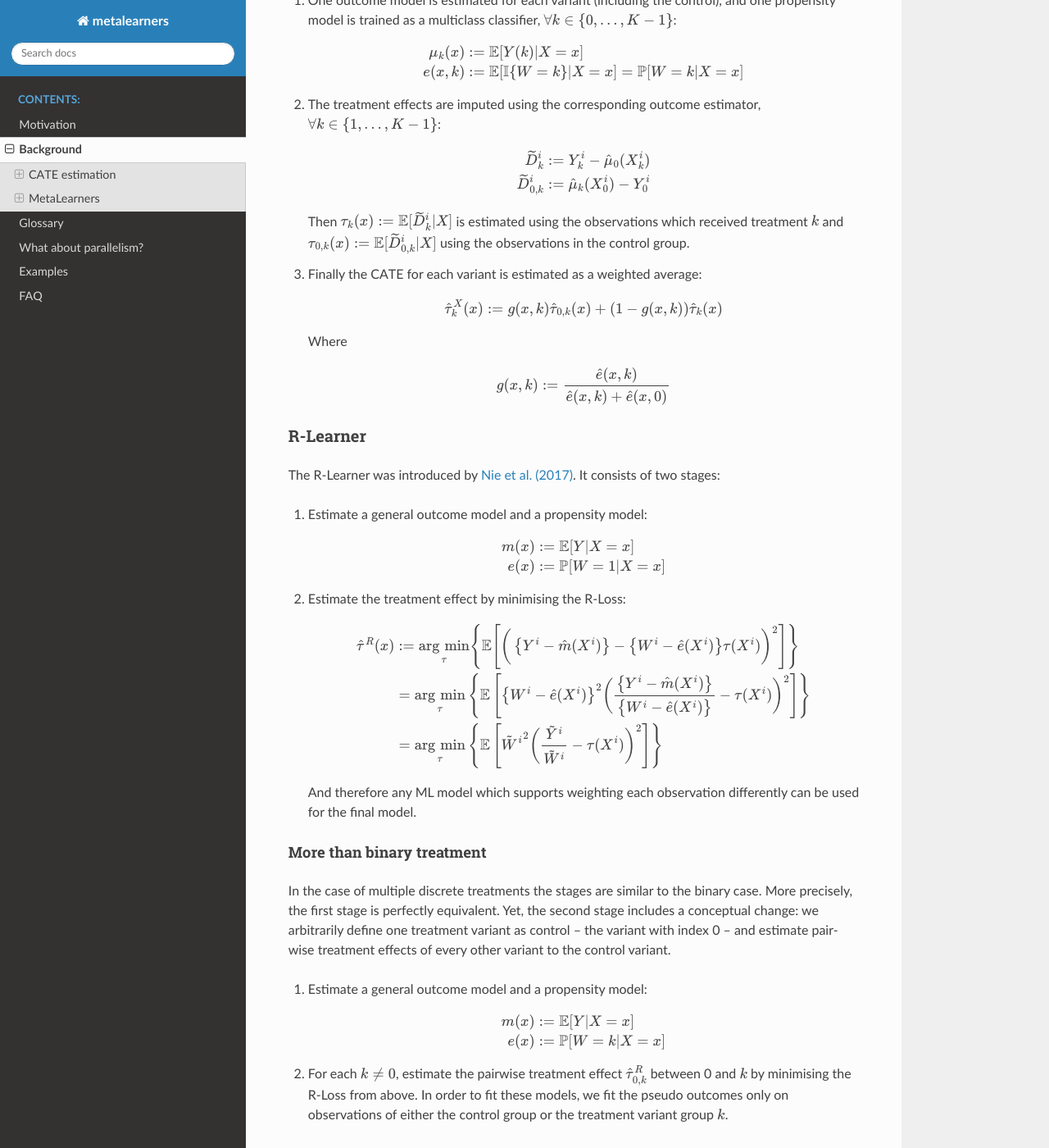
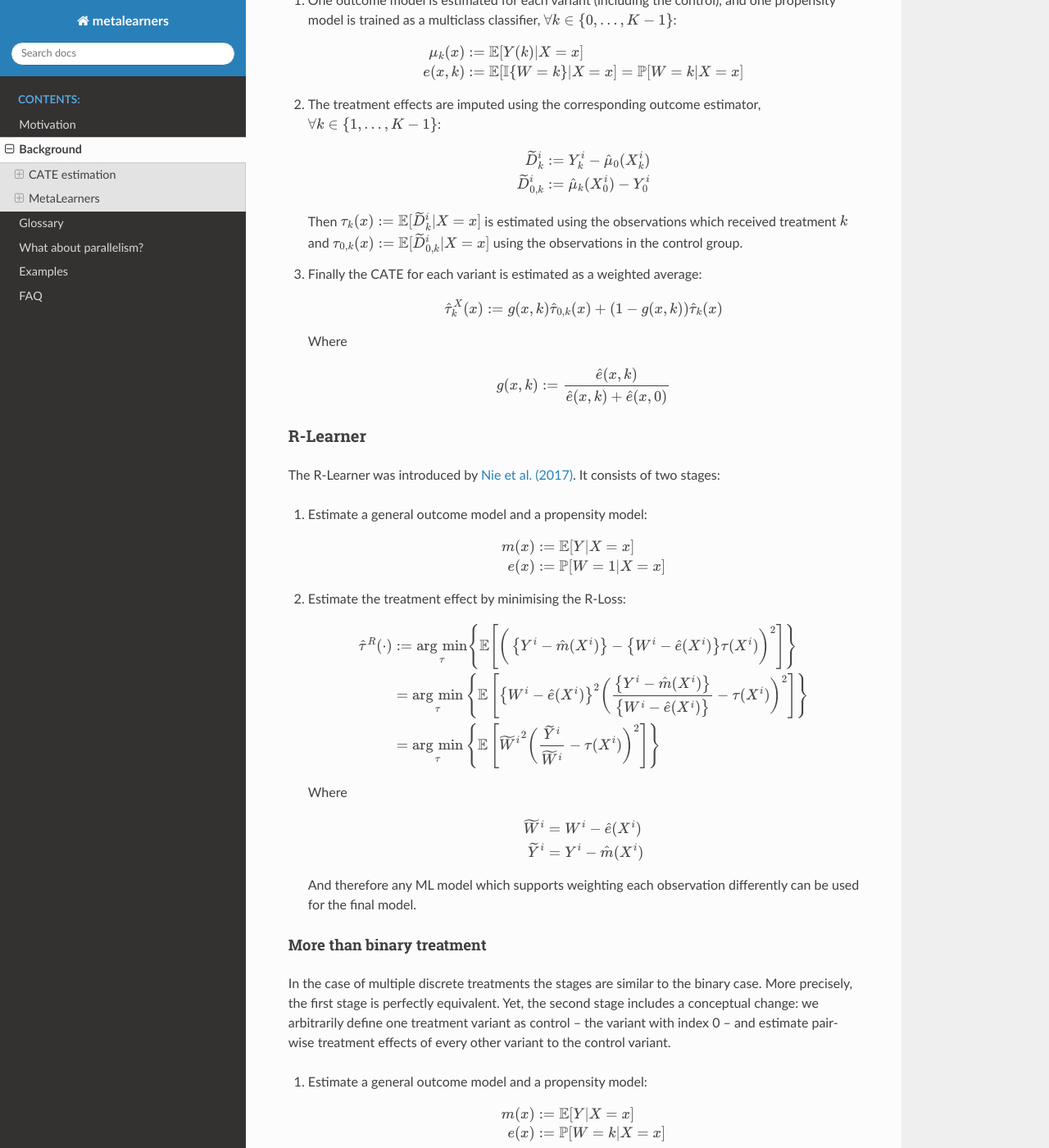
Before and after one commit to Quantco/metalearners, a Sphinx documentation site: the page built from docs/background.rst, in a window 1280 px wide and 1400 px high, scrolled down 6567 px. Shown: the whole window at 82% size. Built offline with Sphinx 7.4.7 and the Read the Docs theme 2.0.0, drawn with Linux system fonts in a browser that asks for light colours; pages that are not in the unit, such as notebooks, are missing from menus; some of the changed text lies outside the part shown.

Commit message:
Improve docs (#21)
* Improve background

* Improve basic example

* Improve LIME

* Improve SHAP

* Improve FAQ and glossary

* Improve glossary

* Improve basic example

* Update docs/examples/example_feature_importance_shap.ipynb

Co-authored-by: Kevin Klein <7267523+kklein@users.noreply.github.com>

* Update docs/examples/example_lime.ipynb

Co-authored-by: Kevin Klein <7267523+kklein@users.noreply.github.com>

* Update docs/examples/example_lime.ipynb

Co-authored-by: Kevin Klein <7267523+kklein@users.noreply.github.com>

* Update docs/examples/example_lime.ipynb

Co-authored-by: Kevin Klein <7267523+kklein@users.noreply.github.com>

* Update docs/examples/example_lime.ipynb

Co-authored-by: Kevin Klein <7267523+kklein@users.noreply.github.com>

* Reorder paragraphs shap

* Use subset instead of all features

* Trigger RTD build.

* Trigger RTD build.

* Use widetilde

* Add comment from code

* Improve shap example

* Add text about models

* Explain coverage

* Improve LIME plots explanation

* Improve FAQ

* Update docs/examples/example_basic.ipynb

Co-authored-by: Kevin Klein <7267523+kklein@users.noreply.github.com>

---------

Co-authored-by: Kevin Klein <7267523+kklein@users.noreply.github.com>
Co-authored-by: kklein <kevin.klein@quantco.com>

```diff
--- a/docs/background.rst
+++ b/docs/background.rst
@@ -358,15 +358,15 @@
         \widetilde{D}_1^i &:= Y^i_1 - \hat{\mu}_0(X^i_1) \\
         \widetilde{D}_0^i &:= \hat{\mu}_1(X^i_0) - Y^i_0
 
-    Then estimate :math:`\tau_1(x) := \mathbb{E}[\widetilde{D}^i_1 | X]` and
-    :math:`\tau_0(x) := \mathbb{E}[\widetilde{D}^i_0 | X]` using the observations in the
+    Then estimate :math:`\tau_1(x) := \mathbb{E}[\widetilde{D}^i_1 | X=x]` and
+    :math:`\tau_0(x) := \mathbb{E}[\widetilde{D}^i_0 | X=x]` using the observations in the
     treatment group and the ones in the control group respectively.
 #.  Define the CATE estimate by a weighted average of the two estimates in stage 2:
 
     .. math::
         \hat{\tau}^X(x) := g(x)\hat{\tau}_0(x) + (1-g(x))\hat{\tau}_1(x)
 
-    where :math:`g(x) \in [0,1]`. We take :math:`g(x) := \mathbb{E}[W = 1 | X]` to be
+    where :math:`g(x) \in [0,1]`. We take :math:`g(x) := \mathbb{E}[W = 1 | X=x]` to be
     the propensity score.
 
 More than binary treatment
@@ -388,8 +388,8 @@
         \widetilde{D}_k^i &:= Y^i_k - \hat{\mu}_0(X^i_k) \\
         \widetilde{D}_{0,k}^i &:= \hat{\mu}_k(X^i_0) - Y^i_0
 
-    Then :math:`\tau_k(x) := \mathbb{E}[\widetilde{D}^i_k | X]` is estimated using the
-    observations which received treatment :math:`k` and :math:`\tau_{0,k}(x) := \mathbb{E}[\widetilde{D}^i_{0,k} | X]`
+    Then :math:`\tau_k(x) := \mathbb{E}[\widetilde{D}^i_k | X=x]` is estimated using the
+    observations which received treatment :math:`k` and :math:`\tau_{0,k}(x) := \mathbb{E}[\widetilde{D}^i_{0,k} | X=x]`
     using the observations in the control group.
 
 #.  Finally the CATE for each variant is estimated as a weighted average:
@@ -419,9 +419,15 @@
 
     .. math::
         \DeclareMathOperator*{\argmin}{arg\,min}
-        \hat{\tau}^R (x) &:= \argmin_{\tau}\Bigg\{\mathbb{E}\Bigg[\bigg(\left\{Y^i - \hat{m}(X^i)\right\} - \left\{W^i - \hat{e}(X^i)\right\}\tau(X^i)\bigg)^2\Bigg]\Bigg\} \\
+        \hat{\tau}^R (\cdot) &:= \argmin_{\tau}\Bigg\{\mathbb{E}\Bigg[\bigg(\left\{Y^i - \hat{m}(X^i)\right\} - \left\{W^i - \hat{e}(X^i)\right\}\tau(X^i)\bigg)^2\Bigg]\Bigg\} \\
         &=\argmin_{\tau}\left\{\mathbb{E}\left[\left\{W^i - \hat{e}(X^i)\right\}^2\bigg(\frac{\left\{Y^i - \hat{m}(X^i)\right\}}{\left\{W^i - \hat{e}(X^i)\right\}} - \tau(X^i)\bigg)^2\right]\right\} \\
-        &= \argmin_{\tau}\left\{\mathbb{E}\left[{\tilde{W}^i}^2\bigg(\frac{\tilde{Y}^i}{\tilde{W}^i} - \tau(X^i)\bigg)^2\right]\right\}
+        &= \argmin_{\tau}\left\{\mathbb{E}\left[{\widetilde{W}^i}^2\bigg(\frac{\widetilde{Y}^i}{\widetilde{W}^i} - \tau(X^i)\bigg)^2\right]\right\}
+
+    Where
+
+    .. math::
+      \widetilde{W}^i &= W^i - \hat{e}(X^i) \\
+      \widetilde{Y}^i &= Y^i - \hat{m}(X^i)
 
     And therefore any ML model which supports weighting each observation differently can be used for the final model.
 
@@ -484,7 +490,7 @@
 #.  Estimate the CATE by regressing :math:`\varphi` on :math:`X`:
 
     .. math::
-        \hat{\tau}^{DR}(x) := \mathbb{E}[\varphi(X^i, W^i, Y^i) | X^i]
+        \hat{\tau}^{DR}(x) := \mathbb{E}[\varphi(X^i, W^i, Y^i) | X^i=x]
 
 More than binary treatment
 **************************
@@ -508,4 +514,4 @@
     treatment variant, :math:`\forall k \in \{1,\dots, K-1\}`:
 
     .. math::
-        \hat{\tau}_k^{DR}(x) := \mathbb{E}[\varphi_k(X^i, W^i, Y^i) | X^i]
+        \hat{\tau}_k^{DR}(x) := \mathbb{E}[\varphi_k(X^i, W^i, Y^i) | X^i=x]
--- a/docs/faq.rst
+++ b/docs/faq.rst
@@ -29,7 +29,8 @@
     Double machine learning is an ATE estimation technique, pioneered by
     `Chernozhukov et al. (2016) <https://arxiv.org/abs/1608.00060>`_.
     It is 'double' in the sense that it relies on two preliminary models: one for the probability of
-    receiving treatment given covariates (the propensity score), and one for the outcome given treatment and covariates.
+    receiving treatment given covariates (the propensity score), and one for the outcome given covariates and
+    optionally the (discrete) treatment.
 
     Double ML is also referred to as 'debiased' ML, since the propensity score model is used to 'debias'
     a naive estimator that uses the outcome model to predict the expected outcome under treatment, and under no treatment,
--- a/docs/glossary.rst
+++ b/docs/glossary.rst
@@ -24,8 +24,8 @@
     Similar to the R-Learner, the Double Machine Learning blueprint
     relies on estimating two nuisance models in its first stage: a
     propensity model as well as an outcome model. Unlike the
-    R-Learner, the last-stage or treatment effect model might not
-    be any estimator.
+    R-Learner, the last-stage or treatment effect model might need to be a
+    specific type of estimator.
     See `Chernozhukov et al. (2016) <https://arxiv.org/abs/1608.00060>`_.
 
   Heterogeneous Treatment Effect (HTE)
```
Also changed, not shown: docs/examples/example_basic.ipynb, docs/examples/example_feature_importance_shap.ipynb, docs/examples/example_lime.ipynb.
